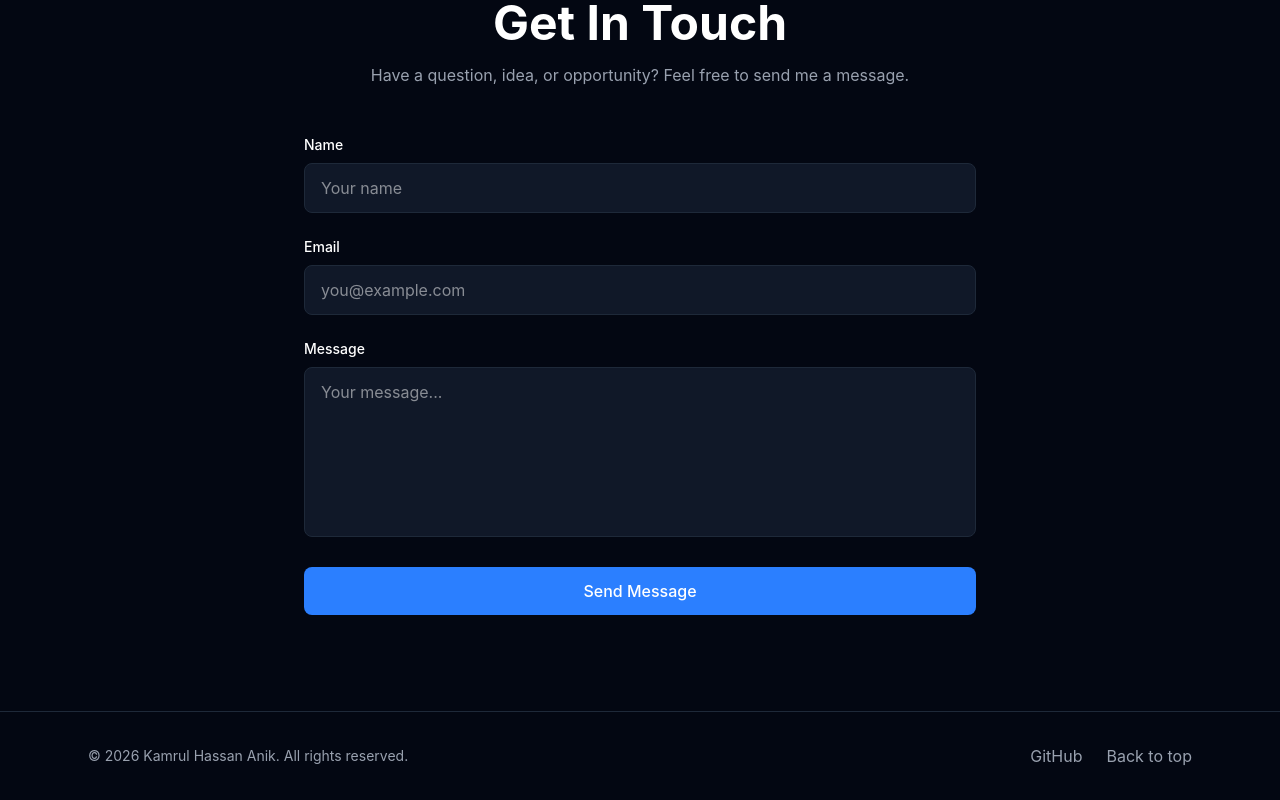
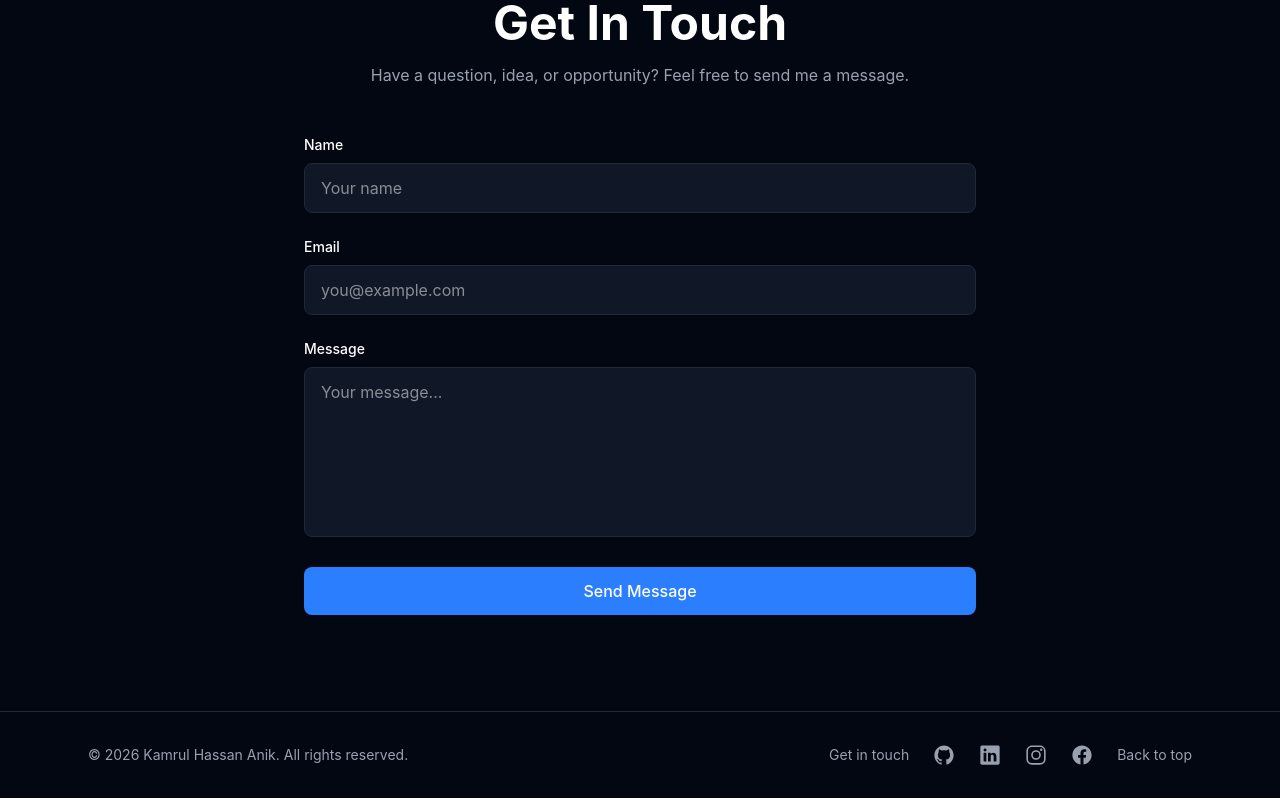
Before and after one commit to kh-anik26/kh-anik26.github.io, a React app: page / in a window 1280 px wide. Shown: the part 2471-3271 px from the top of the page. Built offline with nearby package versions, Linux system fonts and the light colour scheme; the HTML template or start-up script is replaced by a standard one.

Commit message:
add social links

```diff
--- a/src/components/Footer.jsx
+++ b/src/components/Footer.jsx
@@ -1,33 +1,81 @@
+import {
+  IoLogoGithub,
+  IoLogoLinkedin,
+  IoLogoInstagram,
+  IoLogoFacebook,
+} from "react-icons/io5";
+
 function Footer() {
   const currentYear = new Date().getFullYear();
 
   return (
     <footer className="border-t border-gray-800">
       <div className="max-w-6xl mx-auto px-6 py-8">
-        <div className="flex flex-col md:flex-row items-center justify-between gap-4">
+        <div className="flex flex-col md:flex-row items-center justify-between gap-6">
 
+          {/* Copyright */}
           <p className="text-gray-400 text-sm">
             © {currentYear} Kamrul Hassan Anik. All rights reserved.
           </p>
 
-          <div className="flex gap-6">
+          {/* Social Links */}
+          <div className="flex items-center gap-6">
+            <p className="text-gray-400 text-sm">
+              Get in touch
+            </p>
+
+            {/* GitHub */}
             <a
-              href="https://github.com/"
+              href="https://github.com/kh-anik26"
               target="_blank"
               rel="noopener noreferrer"
+              aria-label="GitHub"
               className="text-gray-400 hover:text-white transition-colors"
             >
-              GitHub
+              <IoLogoGithub size={22} />
             </a>
 
+            {/* LinkedIn */}
+            <a
+              href="https://linkedin.com/in/kamrul-hassan-anik-631841362"
+              target="_blank"
+              rel="noopener noreferrer"
+              aria-label="LinkedIn"
+              className="text-gray-400 hover:text-white transition-colors"
+            >
+              <IoLogoLinkedin size={22} />
+            </a>
+
+            {/* Instagram */}
+            <a
+              href="https://instagram.com/kh-anik26"
+              target="_blank"
+              rel="noopener noreferrer"
+              aria-label="Instagram"
+              className="text-gray-400 hover:text-white transition-colors"
+            >
+              <IoLogoInstagram size={22} />
+            </a>
+
+            {/* Facebook */}
+            <a
+              href="https://facebook.com/kh-anik26"
+              target="_blank"
+              rel="noopener noreferrer"
+              aria-label="Facebook"
+              className="text-gray-400 hover:text-white transition-colors"
+            >
+              <IoLogoFacebook size={22} />
+            </a>
+
+            {/* Back to top */}
             <a
               href="#home"
-              className="text-gray-400 hover:text-white transition-colors"
+              className="text-gray-400 hover:text-white transition-colors text-sm"
             >
               Back to top
             </a>
           </div>
-
         </div>
       </div>
     </footer>
```
